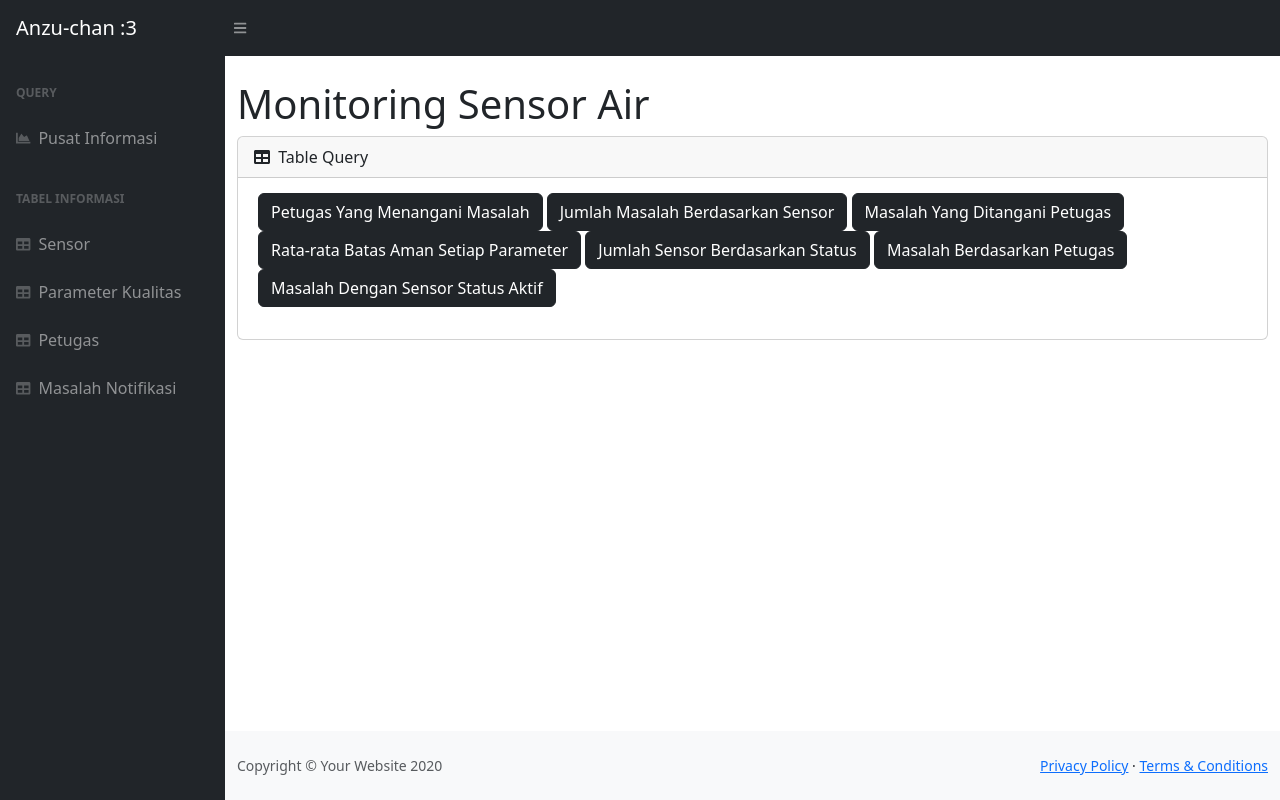
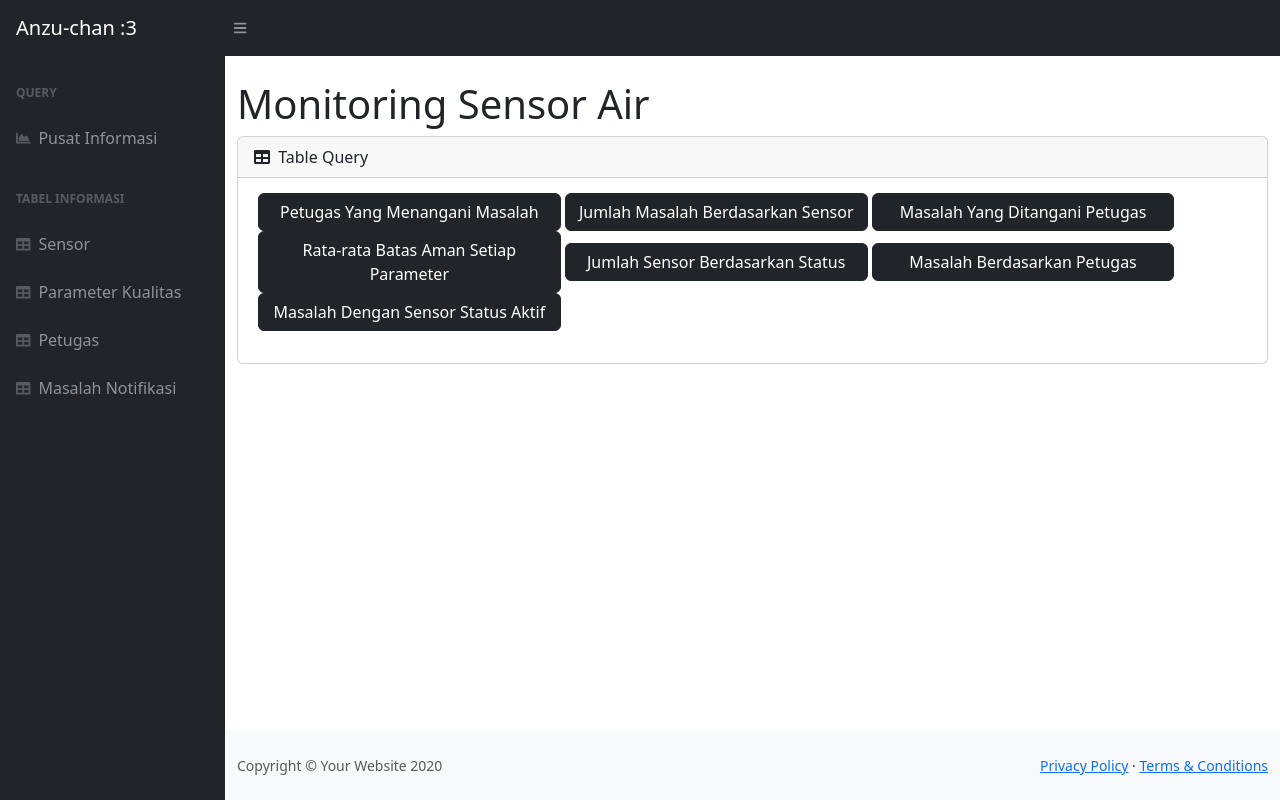
Before and after one commit to RaphaeLaw/Monitoring-Air, a PHP site: page / in a window 1280 px wide. Run offline with PHP 8.4, Linux system fonts and the light colour scheme; some libraries are stand-ins or nearby versions.

Commit message:
Update index.php

```diff
--- a/monitoring_air/index.php
+++ b/monitoring_air/index.php
@@ -111,13 +111,13 @@ require "function.php";
 
                         <body>
                             <form method="post" style="margin-left:20px;margin-top:15px">
-                                <button class="btn btn-dark" type="submit" name="tampilkan_query1">Petugas Yang Menangani Masalah</button>
-                                <button class="btn btn-dark" type="submit" name="tampilkan_query2">Jumlah Masalah Berdasarkan Sensor</button>
-                                <button class="btn btn-dark" type="submit" name="tampilkan_query3">Masalah Yang Ditangani Petugas</button>
-                                <button class="btn btn-dark" type="submit" name="tampilkan_query4">Rata-rata Batas Aman Setiap Parameter</button>
-                                <button class="btn btn-dark" type="submit" name="tampilkan_query5">Jumlah Sensor Berdasarkan Status</button>
-                                <button class="btn btn-dark" type="submit" name="tampilkan_query6">Masalah Berdasarkan Petugas</button>
-                                <button class="btn btn-dark" type="submit" name="tampilkan_query7">Masalah Dengan Sensor Status Aktif</button>
+                                <button class="btn btn-dark" type="submit" style="width: 30%" name="tampilkan_query1">Petugas Yang Menangani Masalah</button>
+                                <button class="btn btn-dark" type="submit" style="width: 30%" name="tampilkan_query2">Jumlah Masalah Berdasarkan Sensor</button>
+                                <button class="btn btn-dark" type="submit" style="width: 30%" name="tampilkan_query3">Masalah Yang Ditangani Petugas</button>
+                                <button class="btn btn-dark" type="submit" style="width: 30%" name="tampilkan_query4">Rata-rata Batas Aman Setiap Parameter</button>
+                                <button class="btn btn-dark" type="submit" style="width: 30%" name="tampilkan_query5">Jumlah Sensor Berdasarkan Status</button>
+                                <button class="btn btn-dark" type="submit" style="width: 30%" name="tampilkan_query6">Masalah Berdasarkan Petugas</button>
+                                <button class="btn btn-dark" type="submit" style="width: 30%" name="tampilkan_query7">Masalah Dengan Sensor Status Aktif</button>
                             </form>
                             <div class="card-body">
 
```
